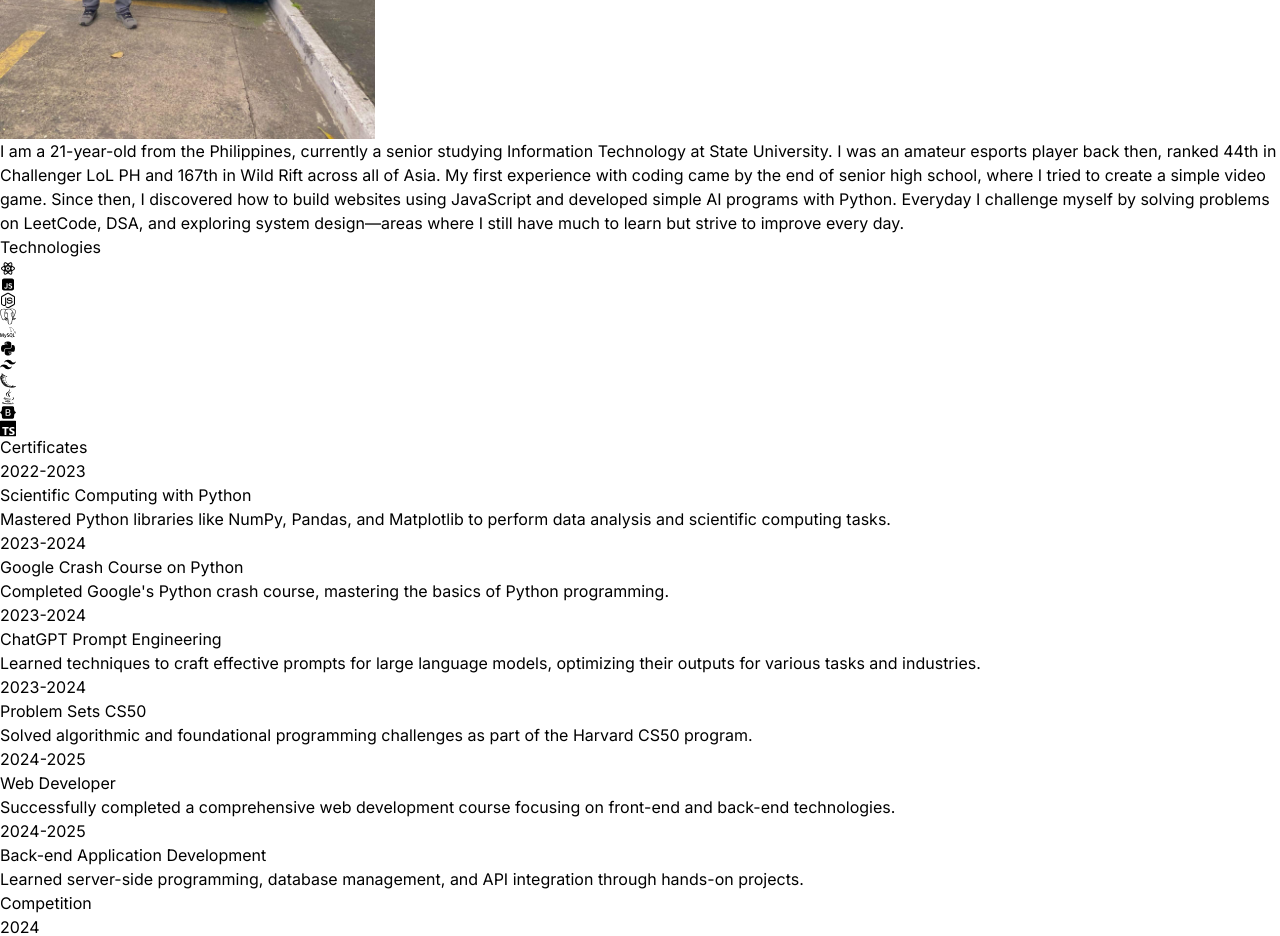
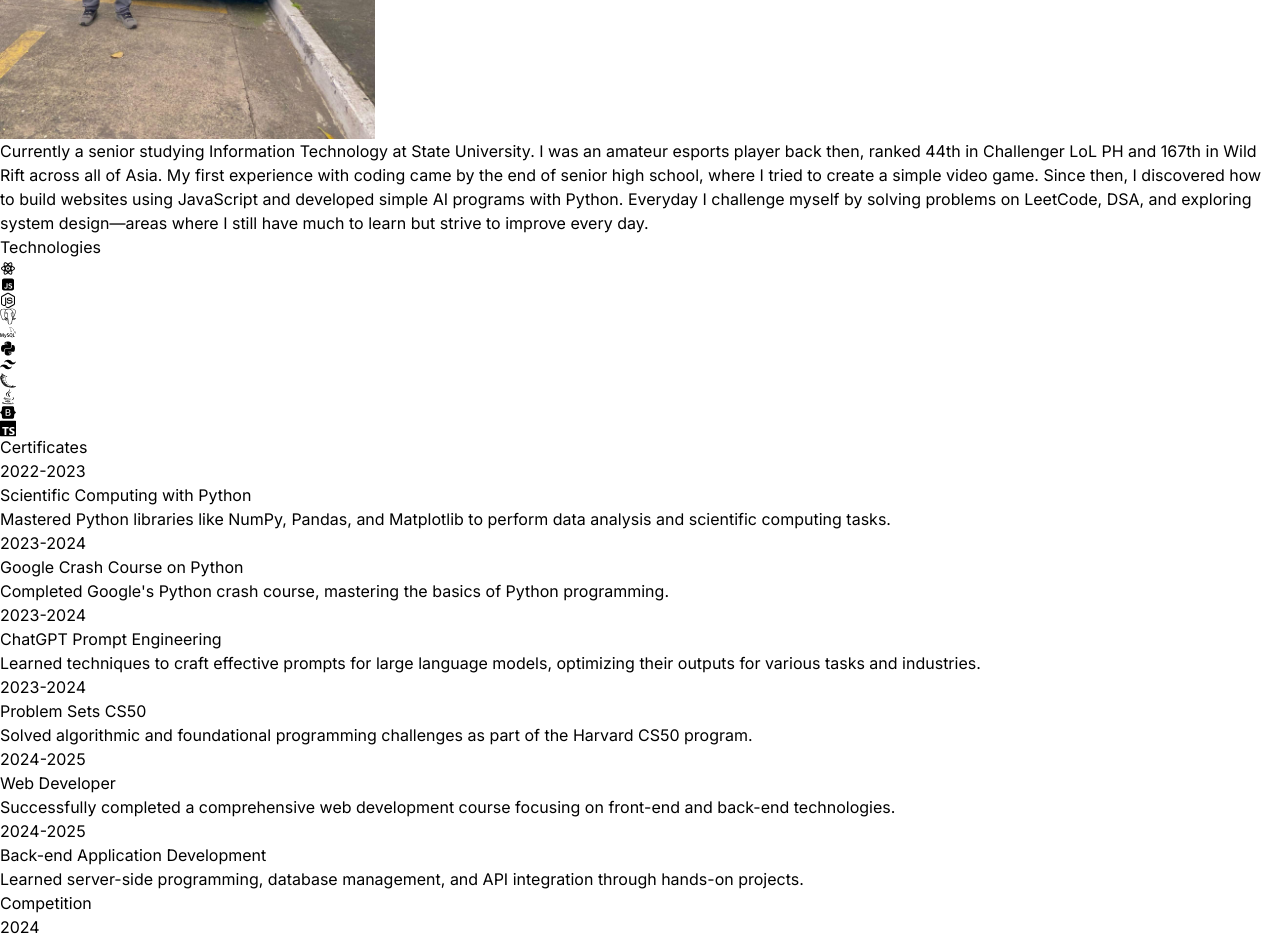
Before and after one commit to louwis-alfred/intro, a React (Vite) app: page / in a window 1280 px wide. Shown: the part 2180-3116 px from the top of the page. Built offline with nearby package versions, Linux system fonts and the light colour scheme.

Commit message:
Edit intro

```diff
--- a/src/components/About.jsx
+++ b/src/components/About.jsx
@@ -43,7 +43,7 @@ const About = () => {
           transition={{ duration: 1.5 }}
         >
           <p className="my-2 max-w-xl py-6 px-4 sm:px-6 md:px-8 text-neutral-300">
-            I am a 21-year-old from the Philippines, currently a senior studying Information Technology at State University. I was an amateur esports player back then, ranked 44th in Challenger LoL PH and 167th in Wild Rift across all of Asia. My first experience with coding came by the end of senior high school, where I tried to create a simple video game. Since then, I discovered how to build websites using JavaScript and developed simple AI programs with Python. Everyday I challenge myself by solving problems on LeetCode, DSA, and exploring system design—areas where I still have much to learn but strive to improve every day.
+             Currently a senior studying Information Technology at State University. I was an amateur esports player back then, ranked 44th in Challenger LoL PH and 167th in Wild Rift across all of Asia. My first experience with coding came by the end of senior high school, where I tried to create a simple video game. Since then, I discovered how to build websites using JavaScript and developed simple AI programs with Python. Everyday I challenge myself by solving problems on LeetCode, DSA, and exploring system design—areas where I still have much to learn but strive to improve every day.
           </p>
         </motion.div>
       </div>
```
Also changed, not shown: 3 other files (tests, documents, lock files or other folders).
